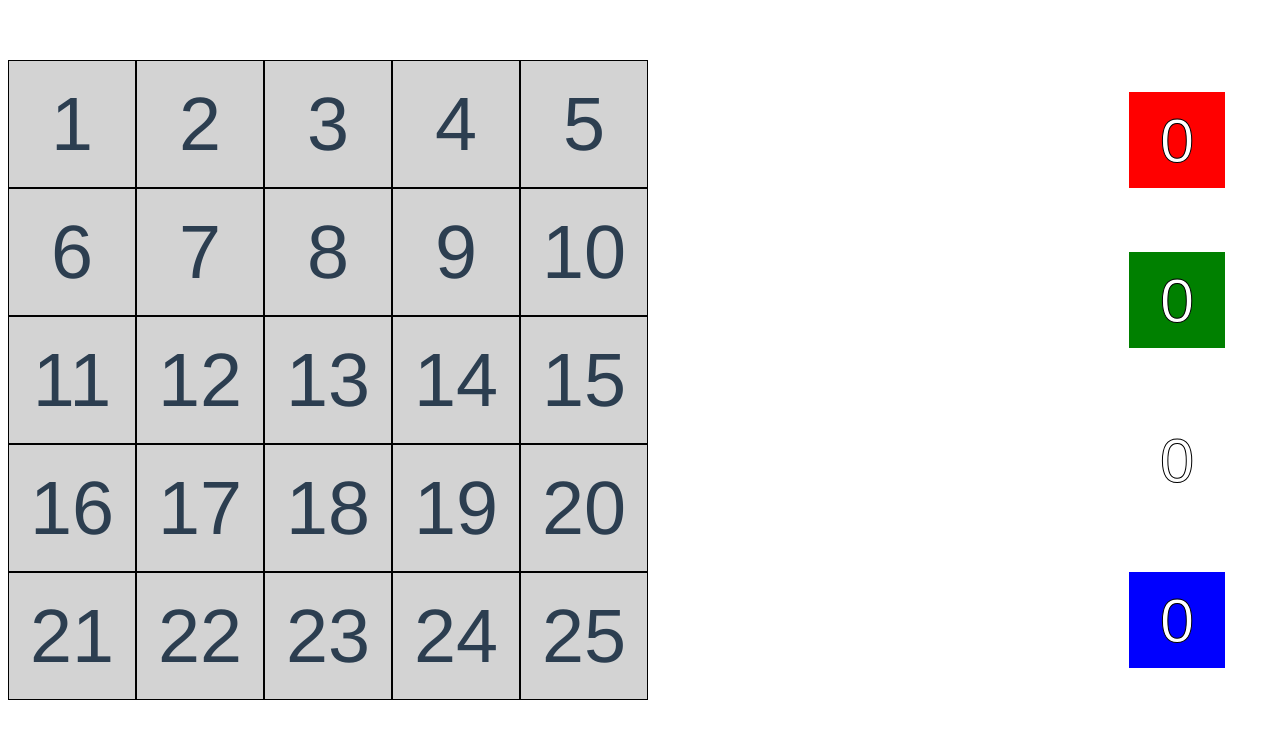
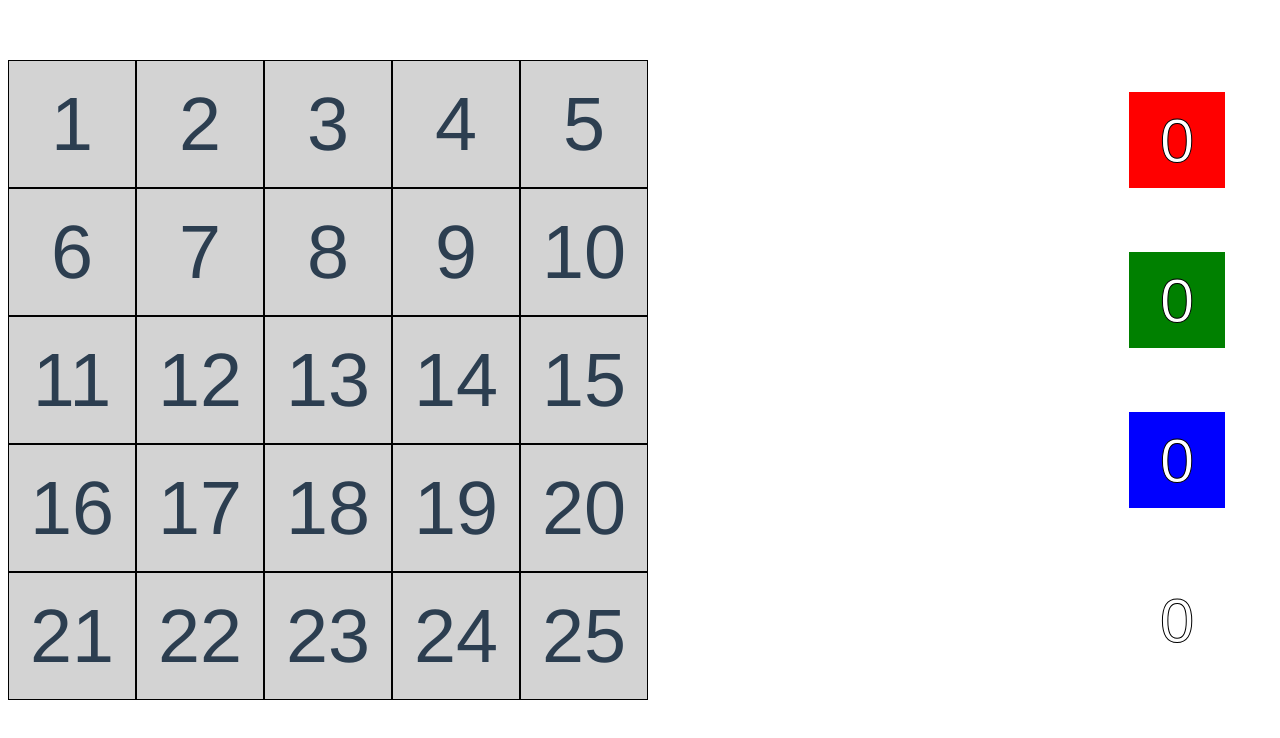
Before and after one commit to AkamatsuYuu1987/TS-Attack25, a Vue app in the folder ts-attack25/: page / in a window 1280 px wide. Shown: the top 738 px of the page. Built offline with nearby package versions, Linux system fonts and the light colour scheme.

Commit message:
カラーカウンターをクリックして、色を選択できる

```diff
--- a/ts-attack25/src/App.vue
+++ b/ts-attack25/src/App.vue
@@ -1,23 +1,65 @@
 <!-- App.vue -->
 <template>
   <div id="app">
-    <div class="game-container">
-      <GameBoard :rows="5" :cols="5" />
-      <ColorCounter />
+    <div class="game-container" v-if="gameController">
+      <GameBoard :rows="5" :cols="5" :board="gameController.gameBoard.getBoard()" @selectPanel="selectPanel" />
+      <ColorCounter :colorCounters="gameController.colorCounters" @selectColor="selectColor" />
     </div>
   </div>
 </template>
 
-<script>
-import GameBoard from './components/GameBoard.vue';
-import ColorCounter from './components/ColorCounter.vue';
+<script lang="ts">
+import { defineComponent, ref } from 'vue';
+import GameBoardComponent from './components/GameBoard.vue';
+import ColorCounterComponent from './components/ColorCounter.vue';
+import GameController from './domain/GameController';
+import GameBoard from './domain/GameBoard';
+import { PanelColor } from './domain/panel';
+import ColorCounter from './domain/ColorCounter';
 
-export default {
+export default defineComponent({
   components: {
-    GameBoard,
-    ColorCounter
+    GameBoard: GameBoardComponent,
+    ColorCounter: ColorCounterComponent
+  },
+  setup() {
+    const gameBoard = new GameBoard(5, 5);
+
+    // eslint-disable-next-line no-unused-vars
+    const colorMap: { [key in PanelColor]?: string } = {
+      [PanelColor.RED]: 'red',
+      [PanelColor.GREEN]: 'green',
+      [PanelColor.BLUE]: 'blue',
+      [PanelColor.WHITE]: 'white',
+    };
+
+    const colorCounters = [
+      PanelColor.RED,
+      PanelColor.GREEN,
+      PanelColor.BLUE,
+      PanelColor.WHITE,
+    ].map(color => new ColorCounter(color, colorMap[color]!)); // <-- Add non-null assertion operator here
+
+    const gameController = ref(new GameController(gameBoard, colorCounters));
+
+    const selectColor = (color: string) => {
+      console.log(`Color selected: ${color}`);
+      if (Object.values(PanelColor).includes(Number(color))) {
+        gameController.value?.selectColor(Number(color));
+      }
+    };
+
+    const selectPanel = (panelNumber: number) => {
+      gameController.value?.selectPanel(panelNumber);
+    };
+
+    return {
+      gameController,
+      selectColor,
+      selectPanel
+    };
   }
-};
+});
 </script>
 
 <style>
--- a/ts-attack25/src/components/ColorCounter.vue
+++ b/ts-attack25/src/components/ColorCounter.vue
@@ -1,20 +1,29 @@
 <!-- ColorCounter.vue -->
 <template>
   <div class="color-counter">
-    <div class="color-box" v-for="(color, index) in colors" :key="index" :class="color">
-      <span class="number">0</span>
+    <div class="color-box"
+         v-for="colorCounter in colorCounters"
+         :key="colorCounter.color"
+         :class="colorCounter.colorName"
+         @click="$emit('selectColor', colorCounter.color)"
+    >
+      <span class="number">{{ colorCounter.count }}</span>
     </div>
   </div>
 </template>
 
-<script>
-export default {
-  data() {
-    return {
-      colors: ['red', 'green', 'white', 'blue']
-    };
-  },
-};
+<script lang="ts">
+import { defineComponent, PropType } from 'vue';
+import ColorCounterType from '../domain/ColorCounter';
+
+export default defineComponent({
+  props: {
+    colorCounters: {
+      type: Array as PropType<ColorCounterType[]>,
+      required: true
+    }
+  }
+});
 </script>
 
 <style scoped>
@@ -31,9 +40,10 @@ export default {
   align-items: center;
   justify-content: center;
   width: 7.5vw;
-  height: 7.5vw;  /* Add this */
+  height: 7.5vw;
   position: relative;
   margin: 0 auto;
+  cursor: pointer; /* Add this line */
 }
 
 .red {
```
Also changed, not shown: 1 other file (tests, documents, lock files or other folders).
